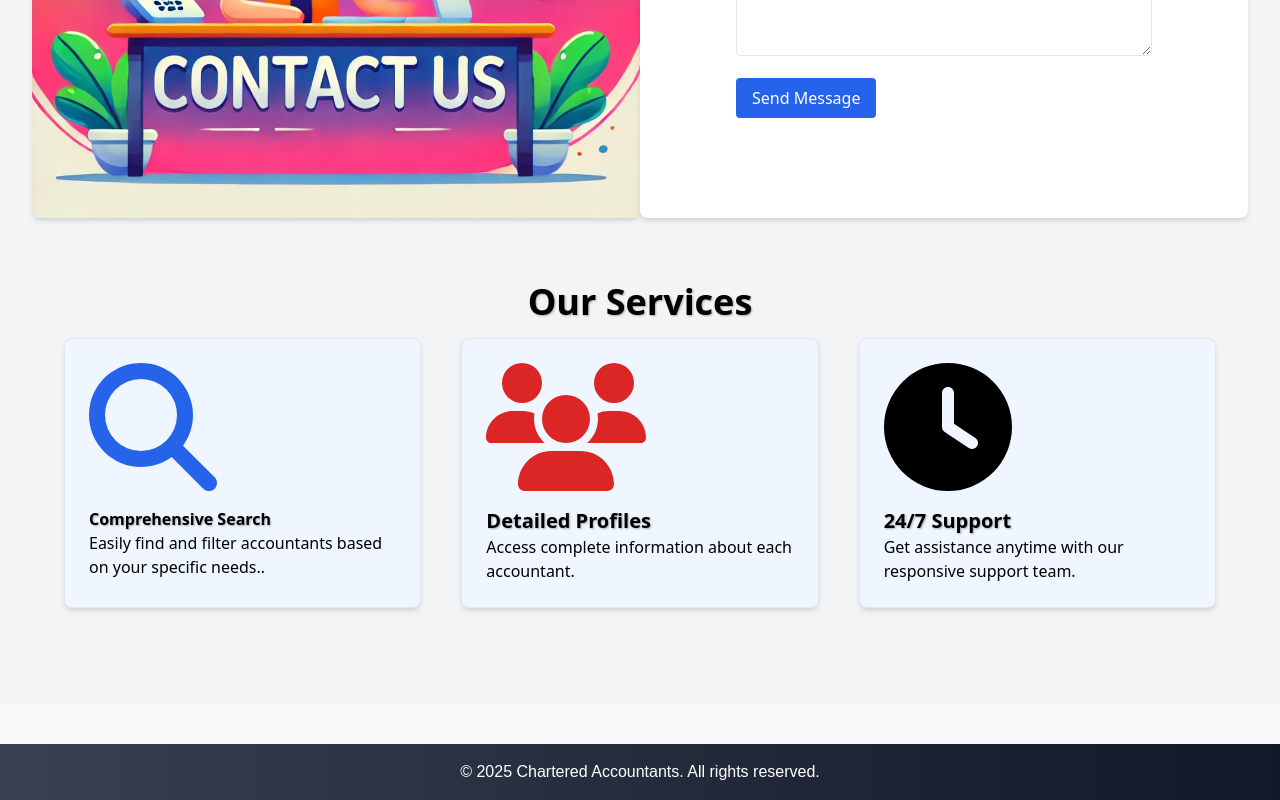
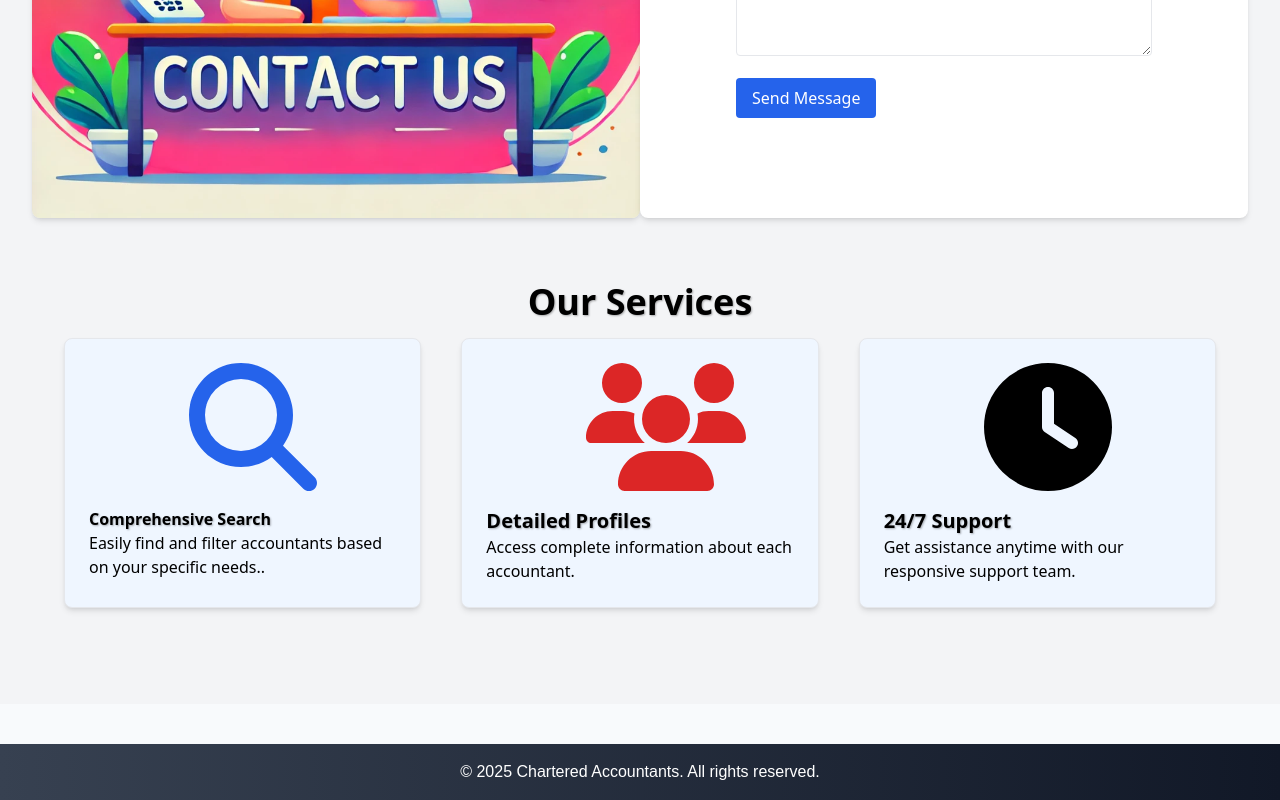
Before and after one commit to medamvishnu27/CAProfiles, a React (Vite) app: page /contact in a window 1280 px wide. Shown: the part 612-1412 px from the top of the page. Built offline with nearby package versions, Linux system fonts and the light colour scheme; a web font is replaced by a local one.

Commit message:
Update ContactUs.jsx

```diff
--- a/src/components/ContactUs.jsx
+++ b/src/components/ContactUs.jsx
@@ -41,17 +41,17 @@ const ContactUs = () => {
         <h2 className="text-4xl font-semibold text-center mb-4">Our Services</h2>
         <div className="grid grid-cols-1 md:grid-cols-3 gap-10">
           <div className="p-6 border rounded-lg bg-blue-50 shadow-md hover:shadow-lg transition-shadow">
-            <FontAwesomeIcon icon={faSearch} className="text-9xl text-blue-600 mb-4" />
+            <FontAwesomeIcon icon={faSearch} className="text-9xl text-blue-600 mb-4" style={{marginLeft:"100px"}}  />
             <h3 className="font-semibold">Comprehensive Search</h3>
             <p>Easily find and filter accountants based on your specific needs..</p>
           </div>
           <div className="p-6 border rounded-lg bg-blue-50 shadow-md hover:shadow-lg transition-shadow">
-             <FontAwesomeIcon icon={faUsers} className="text-9xl text-red-600 mb-4"   />
+             <FontAwesomeIcon icon={faUsers} className="text-9xl text-red-600 mb-4"   style={{marginLeft:"100px"}}  />
           <h3 className="text-xl font-semibold">Detailed Profiles</h3>
           <p>Access complete information about each accountant.</p>
           </div>
           <div className="p-6 border rounded-lg bg-blue-50 shadow-md hover:shadow-lg transition-shadow">
-             <FontAwesomeIcon icon={faClock} className="text-9xl mb-4 " />
+             <FontAwesomeIcon icon={faClock} className="text-9xl mb-4 " style={{marginLeft:"100px"}}  />
           <h3 className="text-xl font-semibold">24/7 Support</h3>
           <p>Get assistance anytime with our responsive support team.</p>
           </div>
```
